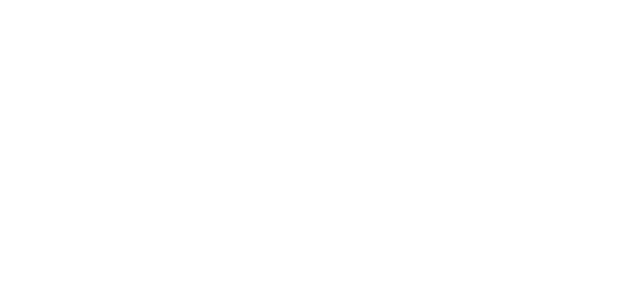
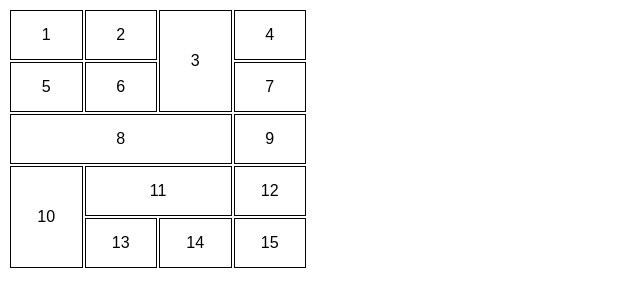
Before and after one commit to jonony/HTML-CSS, a plain HTML site: page Exercicios modulo 3/desafio013.html in a window 1280 px wide. Shown: the whole page, without its empty margins (0-640 px from the left). Drawn offline with Linux system fonts and the light colour scheme.

Commit message:
desafio feito!

```diff
--- a/Exercicios modulo 3/desafio013.html
+++ b/Exercicios modulo 3/desafio013.html
@@ -4,8 +4,61 @@
     <meta charset="UTF-8">
     <meta name="viewport" content="width=device-width, initial-scale=1.0">
     <title>Desafio Tabela</title>
+
+    <style>
+        body{
+            font-family: Arial, Helvetica, sans-serif;
+        }
+
+        table{
+            text-align: center;
+            width: 300px;
+        }
+
+        td{
+            border: 1px solid black;
+            padding: 15px;
+        }
+
+    </style>
 </head>
 <body>
+    <table>
+        <tr>
+            <td>1</td>
+            <td>2</td>
+            <td rowspan="2">3</td>
+            <td>4</td>
+        </tr>
+
+        <tr>
+           <td>5</td>
+           <td>6</td>
+           <td>7</td>
+
+        </tr>
+
+        <tr>
+            <td colspan="3">8</td>
+            <td>9</td>
+
+        </tr>
+
+        <tr>
+            <td rowspan="2">10</td>
+            <td colspan="2">11</td>
+            <td>12</td>
+        </tr>
+
+        <tr>
+            <td>13</td>
+            <td>14</td>
+            <td>15</td>
+        </tr>
+
+
+    </table>
+
 
 </body>
 </html>
```
